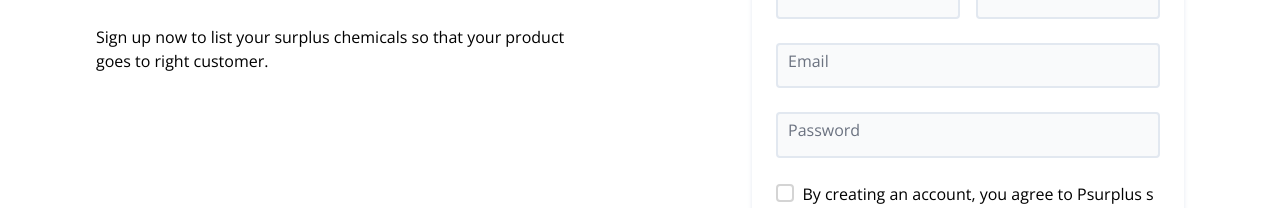
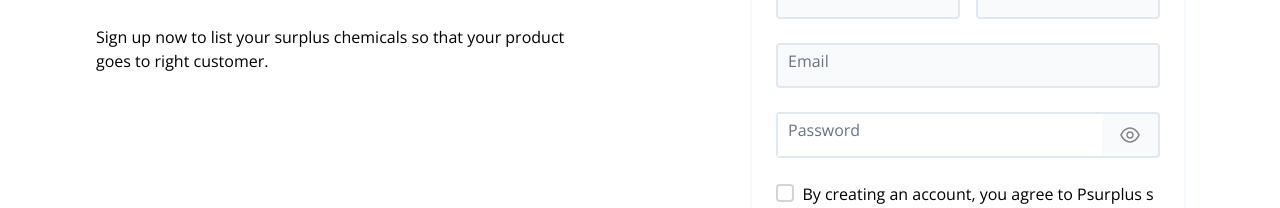
Before and after one commit to Manzi-Cedrick/chemistry-lab-platform, a Next.js app: page / in a window 1280 px wide. Shown: the part 3469-3677 px from the top of the page. Built offline with nearby package versions, Linux system fonts and the light colour scheme.

Commit message:
[fix]: icon fixing

```diff
--- a/src/app/(components)/ContactForm.tsx
+++ b/src/app/(components)/ContactForm.tsx
@@ -1,5 +1,5 @@
 import React from 'react'
-import { GoogleIcon, LinkedIcon } from '../(icons)'
+import { EmailIcon, EyeIconCheck, GoogleIcon, LinkedIcon } from '../(icons)'
 import Link from 'next/link'
 
 const ContactForm = () => {
@@ -35,10 +35,15 @@ const ContactForm = () => {
                 >Email</label>
             </div>
             <div className="relative mb-6" data-te-input-wrapper-init>
-                <input
-                    type="password"
-                    className="peer block min-h-[auto] w-full focus:border-main rounded bg-gray-50 border-2 border-slate-200 px-3 py-2 leading-[1.6] outline-none transition-all duration-200 ease-linear focus:placeholder:opacity-100 data-[te-input-state-active]:placeholder:opacity-100 motion-reduce:transition-none text-black [&:not([data-te-input-placeholder-active])]:placeholder:opacity-0"
-                    placeholder="password" />
+                <div className='flex bg-gray-50 justify-start rounded  border-2 border-slate-200'>
+                    <input
+                        type="password"
+                        className="peer block min-h-[auto] w-full focus:border-main  px-3 py-2 leading-[1.6] outline-none transition-all duration-200 ease-linear focus:placeholder:opacity-100 data-[te-input-state-active]:placeholder:opacity-100 motion-reduce:transition-none text-black [&:not([data-te-input-placeholder-active])]:placeholder:opacity-0"
+                        placeholder="password" />
+                    <div className='px-4 flex items-center'>
+                        <EyeIconCheck />
+                    </div>
+                </div>
                 <label
                     className="pointer-events-none absolute left-3 top-0 mb-0 max-w-[90%] origin-[0_0] truncate pt-[0.37rem] leading-[1.6] text-gray-500 transition-all duration-200 ease-out peer-focus:-translate-y-[0.9rem] peer-focus:scale-[0.8] peer-focus:text-main peer-data-[te-input-state-active]:-translate-y-[0.9rem] peer-data-[te-input-state-active]:scale-[0.8] motion-reduce:transition-none peer-focus:bg-white"
                 >Password</label>
@@ -76,7 +81,7 @@ const ContactForm = () => {
                     <button className='py-3 bg-white text-main border-2 border-main w-full rounded-md text-[14px] font-semibold'>Login Now</button>
                 </div>
             </div>
-        </form>
+        </form >
     )
 }
 
--- a/src/app/(icons)/index.tsx
+++ b/src/app/(icons)/index.tsx
@@ -278,3 +278,12 @@ export const FieldSearchIcon = () => {
 
     )
 }
+export const EyeIconCheck = () => {
+    return (
+        <svg width="24" height="24" viewBox="0 0 24 24" fill="none" xmlns="http://www.w3.org/2000/svg" >
+            <path fill-rule="evenodd" clip-rule="evenodd" d="M3.11775 12.467C2.96075 12.176 2.96075 11.823 3.11775 11.532C5.00975 8.033 8.50475 5 11.9998 5C15.4948 5 18.9898 8.033 20.8818 11.533C21.0388 11.824 21.0388 12.177 20.8818 12.468C18.9898 15.967 15.4948 19 11.9998 19C8.50475 19 5.00975 15.967 3.11775 12.467Z" stroke="#828282" stroke-width="1.5" stroke-linecap="round" stroke-linejoin="round" />
+            <path d="M14.1213 9.87868C15.2929 11.0502 15.2929 12.9497 14.1213 14.1213C12.9497 15.2929 11.0502 15.2929 9.87868 14.1213C8.70711 12.9497 8.70711 11.0502 9.87868 9.87868C11.0502 8.70711 12.9497 8.70711 14.1213 9.87868" stroke="#828282" stroke-width="1.4286" stroke-linecap="round" stroke-linejoin="round" />
+        </svg >
+
+    )
+}
```
